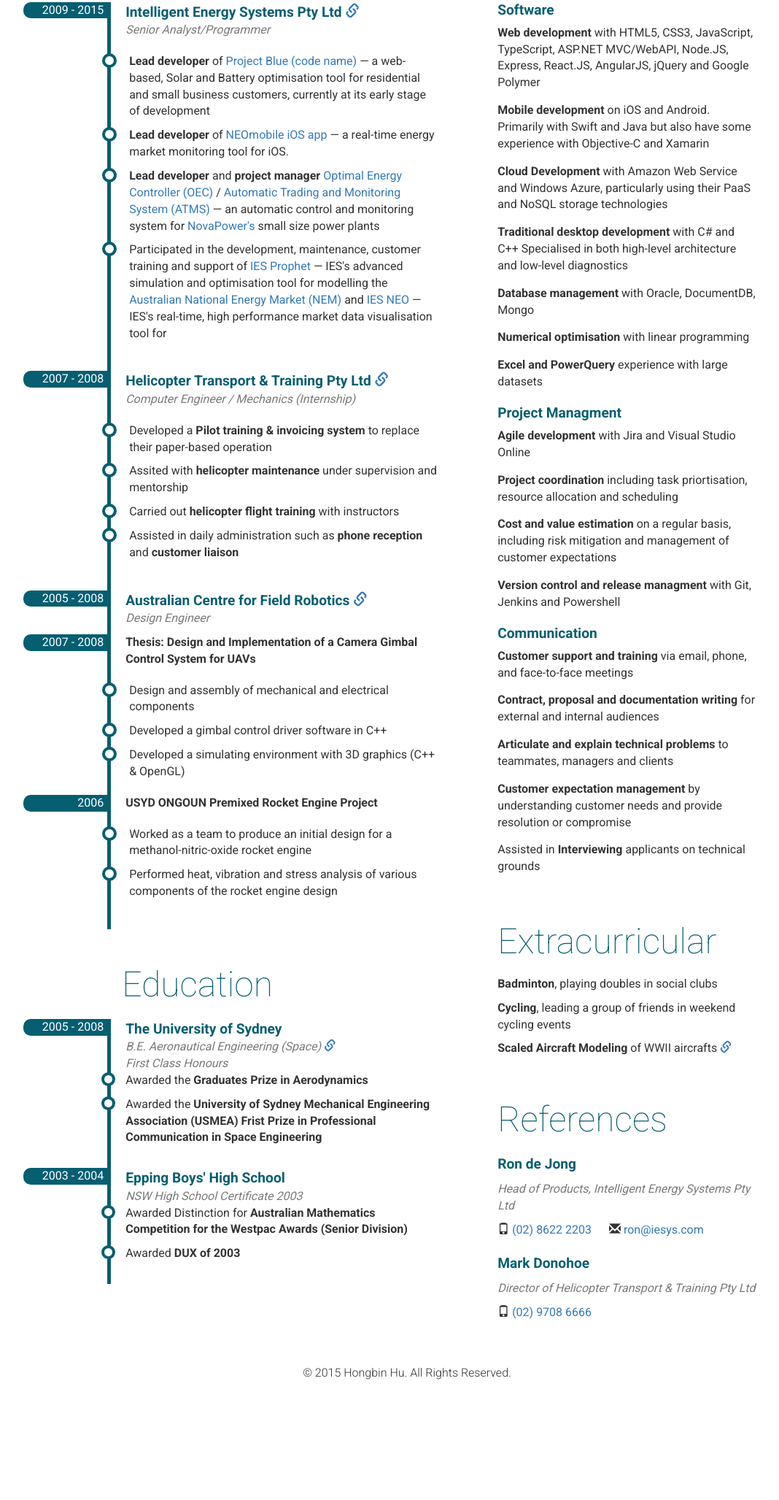
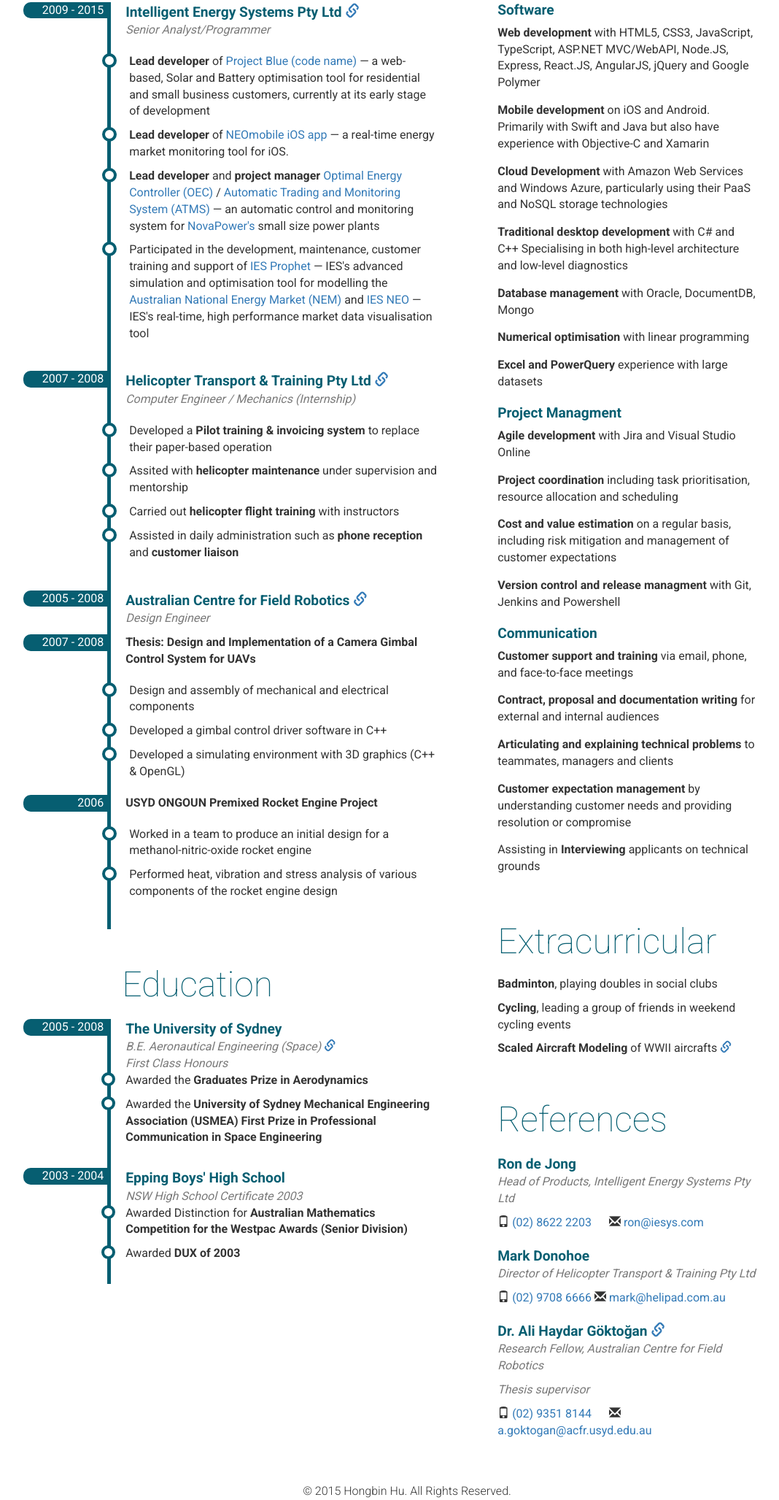
Before and after one commit to benhongh/benhongh.github.io, a website: page index.html in a window 1280 px wide. Shown: the part 272-2327 px from the top of the page at 73% size, without its empty margins (82-1150 px from the left). Before the commit the page ends 2165 px from the top, so only its background shows below. Drawn offline with Linux system fonts and the light colour scheme.

Commit message:
Added Ali as reference

```diff
--- a/css/resume.css
+++ b/css/resume.css
@@ -94,6 +94,7 @@
     color: #065e71;
 
     margin-top: 20px;
+    margin-bottom: 0px;
 }
 
 p.referee-title {
--- a/index.html
+++ b/index.html
@@ -106,7 +106,7 @@
                                 <a title="NEO Link" href="http://iesys.com/software-solutions/neo-suite/">
                                     IES NEO
                                 </a>
-                                &mdash; IES's real-time, high performance market data visualisation tool for
+                                &mdash; IES's real-time, high performance market data visualisation tool
                             </li>
                         </ul>
                     </div>
@@ -169,7 +169,7 @@
                         <em>USYD ONGOUN Premixed Rocket Engine Project</em>
                         <ol class="roles">
                             <li>
-                                Worked as a team to produce an initial design for a
+                                Worked in a team to produce an initial design for a
                                 methanol-nitric-oxide rocket engine
                             </li>
                             <li>
@@ -198,7 +198,7 @@
                             Awarded the <em>Graduates Prize in Aerodynamics</em>
                         </p>
                         <p class="timeline-item">
-                            Awarded the <em>University of Sydney Mechanical Engineering Association (USMEA) Frist Prize in Professional Communication in Space Engineering</em>
+                            Awarded the <em>University of Sydney Mechanical Engineering Association (USMEA) First Prize in Professional Communication in Space Engineering</em>
                         </p>
                     </div>
                     <div class="education-entry">
@@ -232,16 +232,17 @@
                             jQuery and Google Polymer
                         </li>
                         <li>
-                            <em>Mobile development</em> on iOS and Android. Primarily with Swift and Java
-                            but also have some experience with Objective-C and Xamarin
+                            <em>Mobile development</em> on iOS and Android.
+                            Primarily with Swift and Java
+                            but also have experience with Objective-C and Xamarin
                         </li>
                         <li>
-                            <em>Cloud Development</em> with Amazon Web Service and Windows Azure,
+                            <em>Cloud Development</em> with Amazon Web Services and Windows Azure,
                             particularly using their PaaS and NoSQL storage technologies
                         </li>
                         <li>
                             <em>Traditional desktop development</em> with C# and C++
-                            Specialised in both high-level architecture and low-level diagnostics
+                            Specialising in both high-level architecture and low-level diagnostics
                         </li>
                         <li>
                             <em>Database management</em> with Oracle, DocumentDB, Mongo
@@ -260,7 +261,7 @@
                             <em>Agile development</em> with Jira and Visual Studio Online
                         </li>
                         <li>
-                            <em>Project coordination</em> including task priortisation, resource allocation
+                            <em>Project coordination</em> including task prioritisation, resource allocation
                             and scheduling
                         </li>
                         <li>
@@ -283,15 +284,15 @@
                             for external and internal audiences
                         </li>
                         <li>
-                            <em>Articulate and explain technical problems</em> to teammates,
+                            <em>Articulating and explaining technical problems</em> to teammates,
                             managers and clients
                         </li>
                         <li>
                             <em>Customer expectation management</em> by understanding customer needs
-                            and provide resolution or compromise
+                            and providing resolution or compromise
                         </li>
                         <li>
-                            Assisted in <em>Interviewing</em> applicants on technical grounds
+                            Assisting in <em>Interviewing</em> applicants on technical grounds
                         </li>
                     </ul>
                 </section>
@@ -325,16 +326,26 @@
                     <p>
                         <span class="glyphicon glyphicon-phone"></span>
                         <a title="Call Mark Donohoe" href="tel:0297086666">(02) 9708 6666</a>
+
+                        <span class="glyphicon glyphicon-envelope"></span>
+                        <a title="Email Mark Donohoe" href="mailto:mark@helipad.com.au">mark@helipad.com.au</a>
                     </p>
 
-                    <!--
-                    <p class="referee">Dr. Ali Goktogan</p>
-                    <p class="referee-title">Australian Centre for Field Robotics, Research Fellow, Thesis supervisor</p>
+                    <p class="referee">
+                        Dr. Ali Haydar G&#246;kto&#287;an
+                        <a title="Link to Dr Ali Goktogan" href="http://db.acfr.usyd.edu.au/content.php/232.html?personid=30">
+                            <span class="glyphicon glyphicon-link"></span>
+                        </a>
+                    </p>
+                    <p class="referee-title">Research Fellow, Australian Centre for Field Robotics</p>
+                    <p class="referee-title">Thesis supervisor</p>
                     <p>
                         <span class="glyphicon glyphicon-phone"></span>
-                        <a title="Call Dr. Ali Goktogan" href="tel:0293518144">(02) 9351 8144</a>
+                        <a title="Call Dr Ali Goktogan" href="tel:0293518144">(02) 9351 8144</a>
+
+                        <span class="glyphicon glyphicon-envelope" style="margin-left: 20px"></span>
+                        <a title="Email Dr Ali Goktogan" href="mailto:a.goktogan@acfr.usyd.edu.au">a.goktogan@acfr.usyd.edu.au</a>
                     </p>
-                    -->
                 </section>
 
             </div>
```
